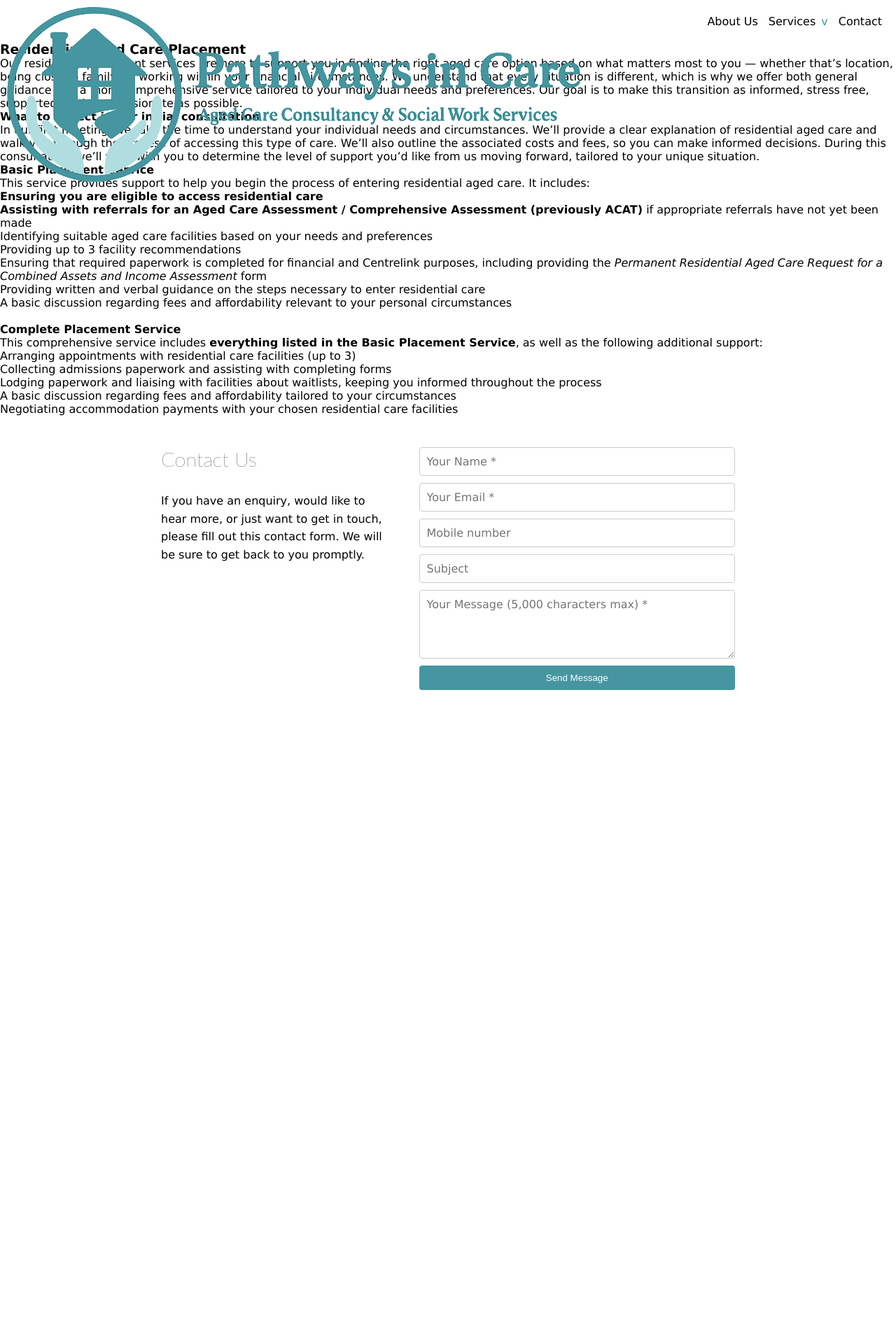
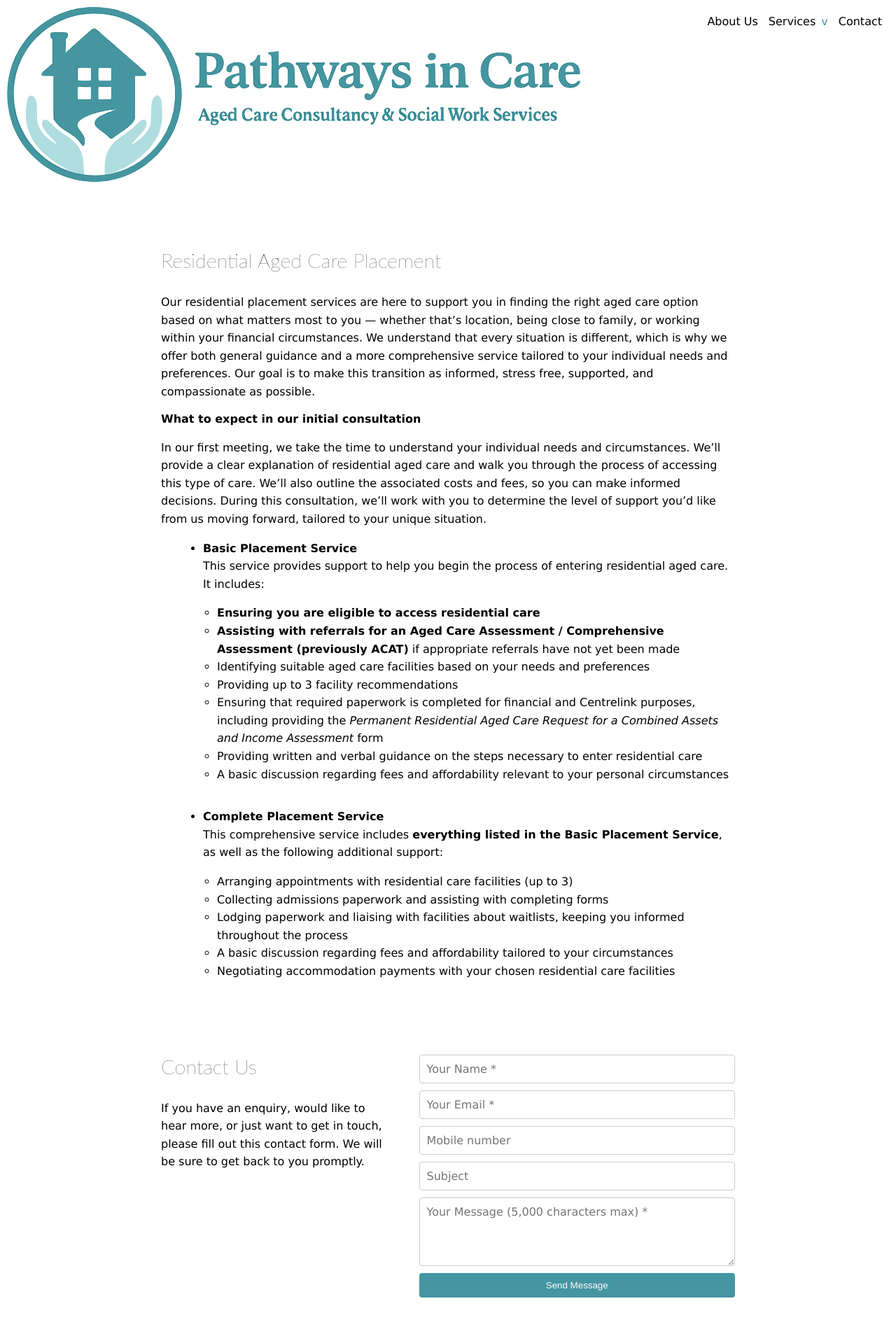
Before and after one commit to dmholyday/pathwaysincare-web, a Jekyll site: the page built from residential-aged-care-placement/index.html, in a window 1280 px wide. Shown: the whole page at 70% size. Built offline with Jekyll 4.4.1, drawn with Linux system fonts in a browser that asks for light colours; before the commit the page ends 1031 px from its top, so only the background shows below that.

Commit message:
services styling mostly done

```diff
--- a/assets/script.js
+++ b/assets/script.js
@@ -60,7 +60,7 @@
     threshold: 0.25
 });
 
-document.querySelectorAll('.section').forEach(section => {
+document.querySelectorAll('.section:not(.still)').forEach(section => {
     observer.observe(section);
 });
 
--- a/assets/style.css
+++ b/assets/style.css
@@ -183,6 +183,23 @@
     word-wrap: break-word;
 }
 
+.first.still-section {
+    margin-top: 250px;
+}
+
+.still-section {
+    display: flex;
+    align-items: flex-start;
+    justify-content: space-between;
+    padding: 45px 40px;
+    gap: 40px;
+    margin: 0 auto;
+    flex-wrap: wrap;
+    opacity: 1;
+    max-width: 900px;
+    word-wrap: break-word;
+}
+
 .section.in-view {
     opacity: 1;
     transform: translateX(0);
@@ -211,32 +228,34 @@
     align-self: center;
 }
 
-.section .text h2 {
+[class*="sectio"] .text h2 {
     font-size: 1.8em;
     margin-bottom: 30px;
     font-family: Lato;
     font-weight: 100;
 }
 
-.section .text h3 {
+[class*="sectio"] .text h3 {
     font-size: 1.5em;
     text-align: center;
     margin-bottom: 20px;
     font-weight: normal;
 }
 
-.section .text p {
+[class*="sectio"] .text p {
     font-size: 1em;
     line-height: 1.6;
     margin-bottom: 16px;
 }
 
-.section .text ul {
+[class*="sectio"] .text ul {
     padding-left: 60px;
     margin-bottom: 16px;
+    font-size: 1em;
+    line-height: 1.6;
 }
 
-.section .text ul ul {
+[class*="sectio"] .text ul ul {
     padding-left: 20px;
     list-style-type: circle;
 }
@@ -296,7 +315,24 @@
         margin-top: 40px;
     }
 
-    .section .text ul {
+    .first.still-section {
+        margin-top: 95px;
+    }
+
+    .still-section {
+        display: flex;
+        align-items: flex-start;
+        justify-content: space-between;
+        padding: 45px 40px;
+        gap: 40px;
+        margin: 0 auto;
+        flex-wrap: wrap;
+        opacity: 1;
+        max-width: 900px;
+        word-wrap: break-word;
+    }
+
+    [class*="sectio"] .text ul {
         padding-left: 40px;
     }
 }
@@ -407,6 +443,10 @@
         flex: 1 1 100%;
     }
 
+    .first.still-section {
+        margin-top: 40px;
+    }
+
     .form {
         display: flex;
         justify-content: center;
--- a/residential-aged-care-placement/index.html
+++ b/residential-aged-care-placement/index.html
@@ -3,9 +3,12 @@
 title: Residential Aged Care Placement
 ---
 
-<h3>Residential Aged Care Placement</h3>
+<section class="first still-section">
+    <div class="text">
+        <h2>Residential Aged Care Placement</h2>
         <p>Our residential placement services are here to support you in finding the right aged care option based on what matters most to you — whether that’s location, being close to family, or working within your financial circumstances. We understand that every situation is different, which is why we offer both general guidance and a more comprehensive service tailored to your individual needs and preferences. Our goal is to make this transition as informed, stress free, supported, and compassionate as possible.</p>
         <h4>What to expect in our initial consultation</h4>
+        <br>
         <p>In our first meeting, we take the time to understand your individual needs and circumstances. We’ll provide a clear explanation of residential aged care and walk you through the process of accessing this type of care. We’ll also outline the associated costs and fees, so you can make informed decisions. During this consultation, we’ll work with you to determine the level of support you’d like from us moving forward, tailored to your unique situation.</p>
         <ul>
         <li><strong>Basic Placement Service</strong>
@@ -34,3 +37,5 @@
             <li>Negotiating accommodation payments with your chosen residential care facilities</li>
         </ul>
         </ul>
+    </div>
+</section>
```
Also changed, not shown: in-home-services-and-home-care-packages/index.html (+9 -5 lines), social-work-services/index.html (+6 -2 lines). Lines whose indentation alone changed are shown as unchanged.
